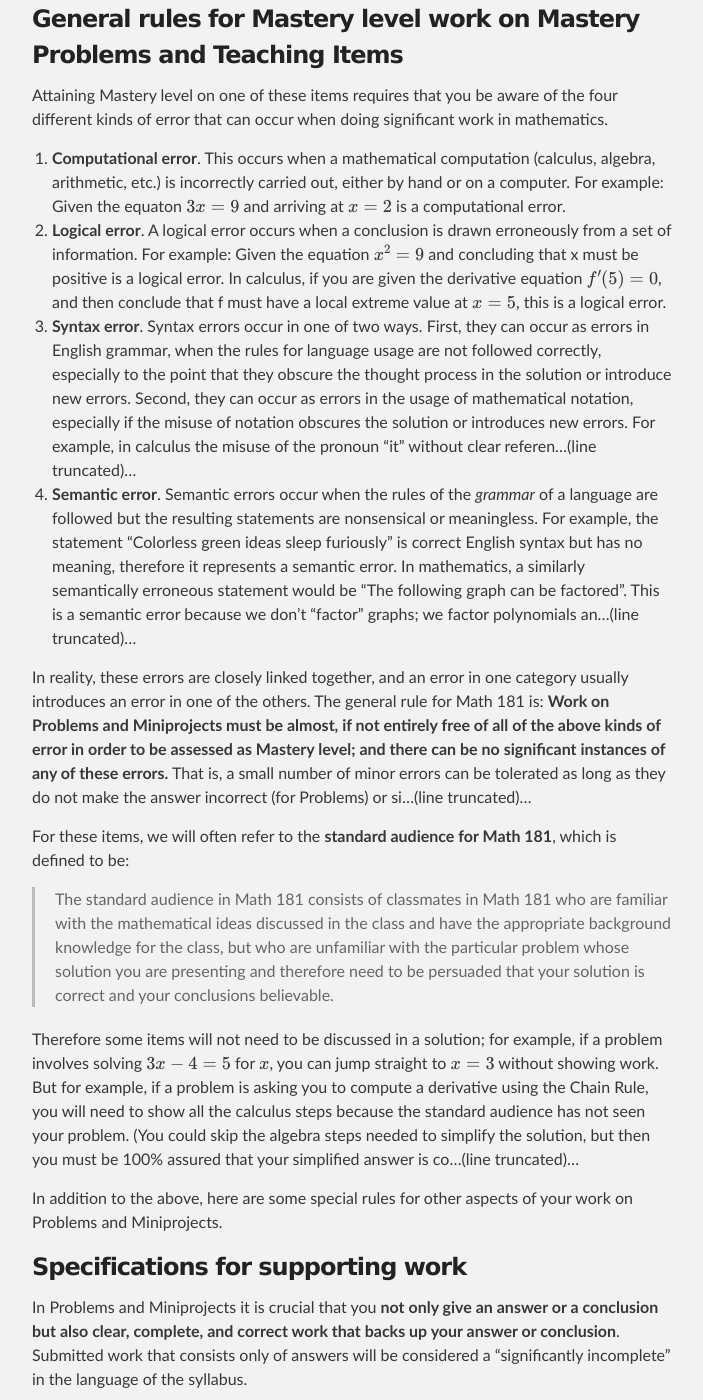
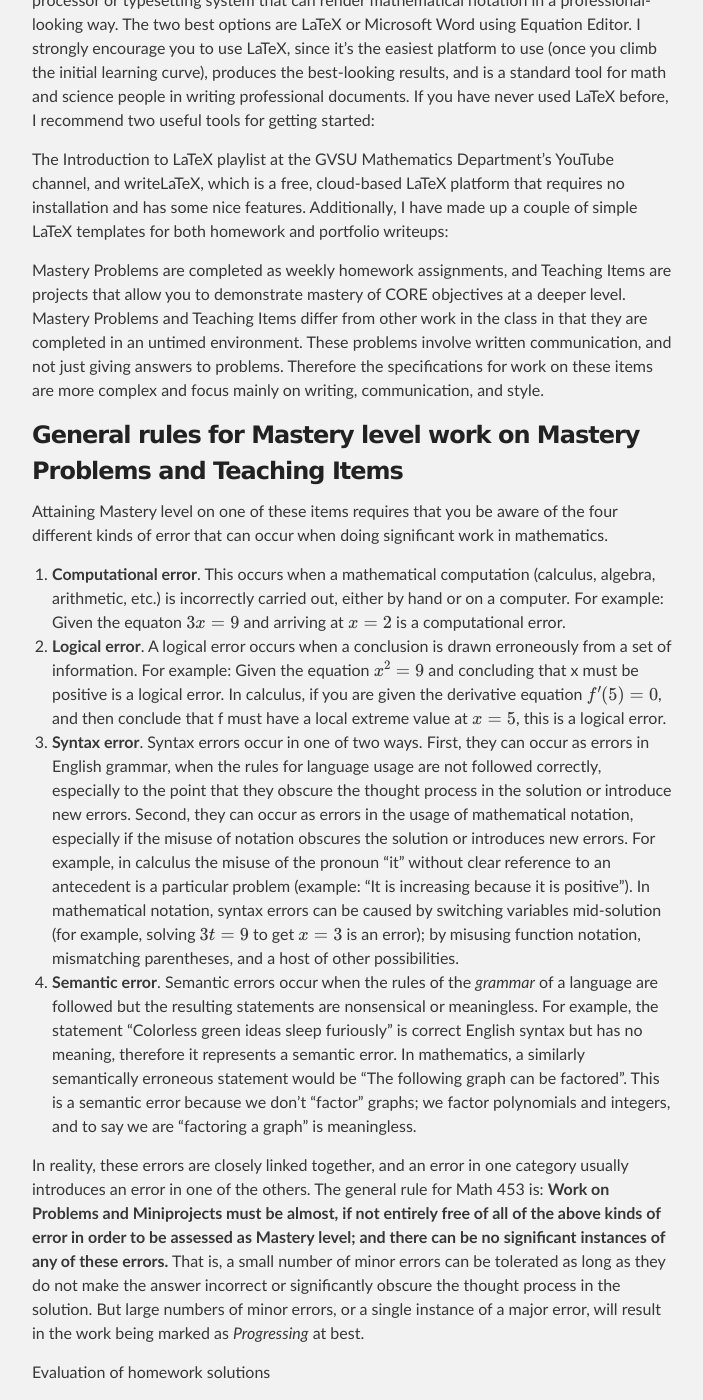
Before and after one commit to sergeballif/NSC-Math-453, a Jekyll site: the page built from Specifications.md, in a window 1280 px wide and 1400 px high, scrolled down 1113 px. Shown: the whole window, without its empty margins (288-991 px from the left). Built offline with Jekyll 4.4.1, drawn with Linux system fonts in a browser that asks for light colours; formulas are drawn with MathJax 3; some of the changed text lies outside the part shown.

Commit message:
Update Specifications.md

```diff
--- a/Specifications.md
+++ b/Specifications.md
@@ -5,9 +5,13 @@
 
 # Specifications for Student Work in Math 453
 
+## Why writing matters in Math 453
+
+A primary goal of Math 453 is to continue to develop your ability to communicate in mathematics Effective written communication is a central goal of the course and we will treat it with an appropriate level of attention through the work we do.
+
 ## Specifications for Pass/No Pass work on Guided Practice, Concept Quizzes, CORE Assessments, and Leading Discussions
 
-The rules for determining Pass/No Pass work on these four items are very simple:
+The rules for determining Pass/No Pass work are more straightforward than the rules for attaining Mastery/Progressing/Novice.
 
 + A __Pass__ on Guided Practice is awarded to responses to Guided Practice items in which __a good-faith effort to be right is given on all items, and the work is submitted at the beginning of class__. A __No Pass__ is awarded if the submission is turned in after the deadline. A __No Pass__ is also awarded if at least one item in the exercise set is blank or does not show evidence of a good-faith effort to be correct, for example if the response is "I don't know". Please note that __mathematical correctness...(line truncated)...
 + A __Pass__ on a Concept Check is awarded if you answer at least 4 questions correct out of 5; otherwise the mark is __No Pass__.
@@ -17,14 +21,13 @@
 
 ## Specifications for work on Mastery Problems and Teaching Items
 
+__All Master Problems and Teaching items in MTH 310 are to be typed up using a word processor or typesetting system that can render mathematical notation in a professional-looking way. The two best options are LaTeX or Microsoft Word using Equation Editor. I strongly encourage you to use LaTeX, since it’s the easiest platform to use (once you climb the initial learning curve), produces the best-looking results, and is a standard tool for math and science people in writing professional documents. If you have never used LaTeX before, I recommend two useful tools for getting started:
 
+The Introduction to LaTeX playlist at the GVSU Mathematics Department’s YouTube channel, and
+writeLaTeX, which is a free, cloud-based LaTeX platform that requires no installation and has some nice features.
+Additionally, I have made up a couple of simple LaTeX templates for both homework and portfolio writeups:
 
-
-
-
-
-
-Mastery Problems are completed as weekly homework assignments, and Teaching Items are projects that allow you to demonstrate mastery of CORE objectives at a deeper level. Mastery Problems and Teaching Items differ from other work in the class in that they are completed in an untimed environment. These problems involve written communication, and not just giving answers to problems. Therefore the specifications for work on these items are more complex and focus mainly on writing, communication, and style. Rec...(line truncated)...
+Mastery Problems are completed as weekly homework assignments, and Teaching Items are projects that allow you to demonstrate mastery of CORE objectives at a deeper level. Mastery Problems and Teaching Items differ from other work in the class in that they are completed in an untimed environment. These problems involve written communication, and not just giving answers to problems. Therefore the specifications for work on these items are more complex and focus mainly on writing, communication, and style.
 
 ### General rules for Mastery level work on Mastery Problems and Teaching Items
 
@@ -32,16 +35,30 @@
 
 1. __Computational error__. This occurs when a mathematical computation (calculus, algebra, arithmetic, etc.) is incorrectly carried out, either by hand or on a computer. For example: Given the equaton $3x = 9$ and arriving at $x = 2$ is a computational error.
 2. __Logical error__. A logical error occurs when a conclusion is drawn erroneously from a set of information. For example: Given the equation $x^2 = 9$ and concluding that x must be positive is a logical error. In calculus, if you are given the derivative equation $f'(5) = 0$, and then conclude that f must have a local extreme value at $x = 5$, this is a logical error.
-3. __Syntax error__. Syntax errors occur in one of two ways. First, they can occur as errors in English grammar, when the rules for language usage are not followed correctly, especially to the point that they obscure the thought process in the solution or introduce new errors. Second, they can occur as errors in the usage of mathematical notation, especially if the misuse of notation obscures the solution or introduces new errors. For example, in calculus the misuse of the pronoun "it" without clear referen...(line truncated)...
-4. __Semantic error__. Semantic errors occur when the rules of the _grammar_ of a language are followed but the resulting statements are nonsensical or meaningless. For example, the statement "Colorless green ideas sleep furiously" is correct English syntax but has no meaning, therefore it represents a semantic error. In mathematics, a similarly semantically erroneous statement would be "The following graph can be factored". This is a semantic error because we don't "factor" graphs; we factor polynomials an...(line truncated)...
+3. __Syntax error__. Syntax errors occur in one of two ways. First, they can occur as errors in English grammar, when the rules for language usage are not followed correctly, especially to the point that they obscure the thought process in the solution or introduce new errors. Second, they can occur as errors in the usage of mathematical notation, especially if the misuse of notation obscures the solution or introduces new errors. For example, in calculus the misuse of the pronoun "it" without clear reference to an antecedent is a particular problem (example: "It is increasing because it is positive"). In mathematical notation, syntax errors can be caused by switching variables mid-solution (for example, solving $3t = 9$ to get $x = 3$ is an error); by misusing function notation, mismatching parentheses, and a host of other possibilities.
+4. __Semantic error__. Semantic errors occur when the rules of the _grammar_ of a language are followed but the resulting statements are nonsensical or meaningless. For example, the statement "Colorless green ideas sleep furiously" is correct English syntax but has no meaning, therefore it represents a semantic error. In mathematics, a similarly semantically erroneous statement would be "The following graph can be factored". This is a semantic error because we don't "factor" graphs; we factor polynomials and integers, and to say we are "factoring a graph" is meaningless.
 
-In reality, these errors are closely linked together, and an error in one category usually introduces an error in one of the others. The general rule for Math 181 is: __Work on Problems and Miniprojects must be almost, if not  entirely free of all of the above kinds of error in order to be assessed as Mastery level; and there can be no significant instances of any of these errors.__ That is, a small number of minor errors can be tolerated as long as they do not make the answer incorrect (for Problems) or si...(line truncated)...
+In reality, these errors are closely linked together, and an error in one category usually introduces an error in one of the others. The general rule for Math 453 is: __Work on Problems and Miniprojects must be almost, if not  entirely free of all of the above kinds of error in order to be assessed as Mastery level; and there can be no significant instances of any of these errors.__ That is, a small number of minor errors can be tolerated as long as they do not make the answer incorrect or significantly obscure the thought process in the solution. But large numbers of minor errors, or a single instance of a major error, will result in the work being marked as _Progressing_ at best.
 
-For these items, we will often refer to the __standard audience for Math 181__, which is defined to be:
+Evaluation of homework solutions
 
->The standard audience in Math 181 consists of classmates in Math 181 who are familiar with the mathematical ideas discussed in the class and have the appropriate background knowledge for the class, but who are unfamiliar with the particular problem whose solution you are presenting and therefore need to be persuaded that your solution is correct and your conclusions believable.
+Homework problems are generally aimed at demonstrating your ability to apply, analyze, and evaluate course concepts. Some creative activity, such as constructing mathematical proofs, may also be included. In general you will see a variety of tasks on homework, ranging from the very simple to moderately complex (intended to ramp you up into a portfolio problem with a similar topic).
 
-Therefore some items will not need to be discussed in a solution; for example, if a problem involves solving $3x - 4 = 5$ for $x$, you can jump straight to $x = 3$ without showing work. But for example, if a problem is asking you to compute a derivative using the Chain Rule, you will need to show all the calculus steps because the standard audience has not seen your problem. (You could skip the algebra steps needed to simplify the solution, but then you must be 100% assured that your simplified answer is co...(line truncated)...
+Homework problems will have a range of credit values attached to them, depending on the complexity and difficulty of the problem. Except for homework tasks that are very simple and require you just to complete a task (2 points or less), solutions will be graded on four criteria:
+
+
+- [ ] __Completeness__. Has every aspect of the problem been throroughly addressed?
+- [ ] __Correctness__. Is the work mathematically correct? Does it demonstrate a thorough grasp of the underlying concepts?
+- [ ] __Clarity__. Does the work employ proper standards of mathematical communication, including the correct use of the English language, mathematical terminology, and mathematical notation?
+- [ ] __Coherence__. Is the solution sufficiently justified using correct logic and valid mathematical argumentation? Are all steps in the solution warranted and explained properly?
+
+Note that these criteria are not mutually exclusive. For example, an unwarranted step in a solution will affect both the completeness of the solution and its clarity.
+
+For these items, we will often refer to the __standard audience for Math 453__, which is defined to be:
+
+>The standard audience in Math 453 consists of classmates in Math 453 who are familiar with the mathematical ideas discussed in the class and have the appropriate background knowledge for the class, but who are unfamiliar with the particular problem whose solution you are presenting and therefore need to be persuaded that your solution is correct and your conclusions believable.
+
+Therefore some items will not need to be discussed in a solution; for example, you can perform basic arithmetic or algebra computations without showing any work. On the other hand you should remind the reader of key definitions and assumptions when proving results.
 
 In addition to the above, here are some special rules for other aspects of your work on Problems and Miniprojects.
 
```
